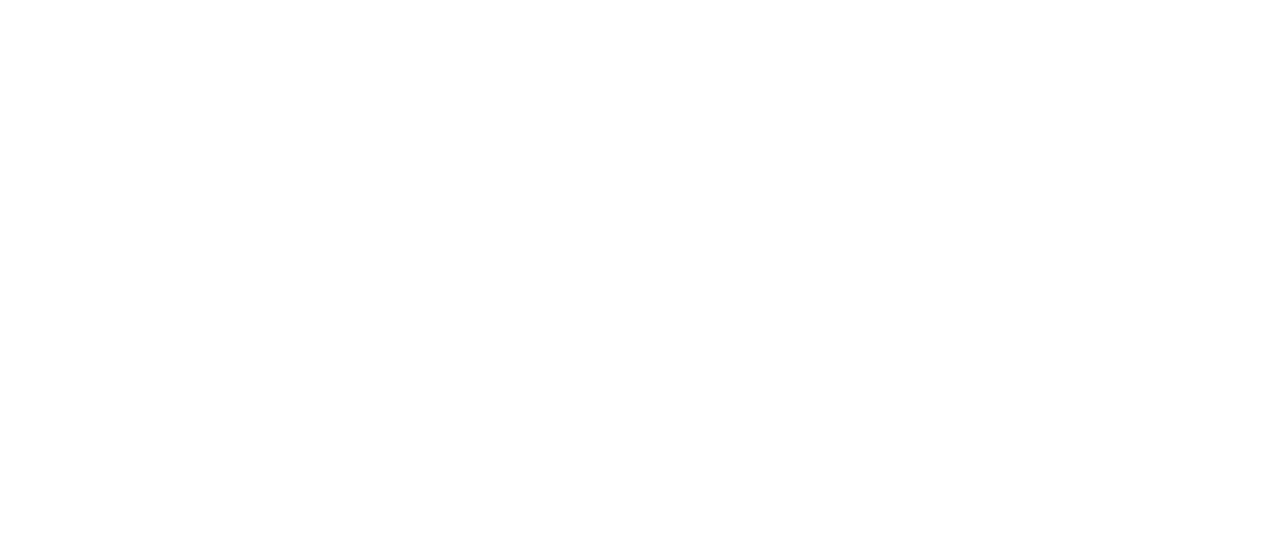
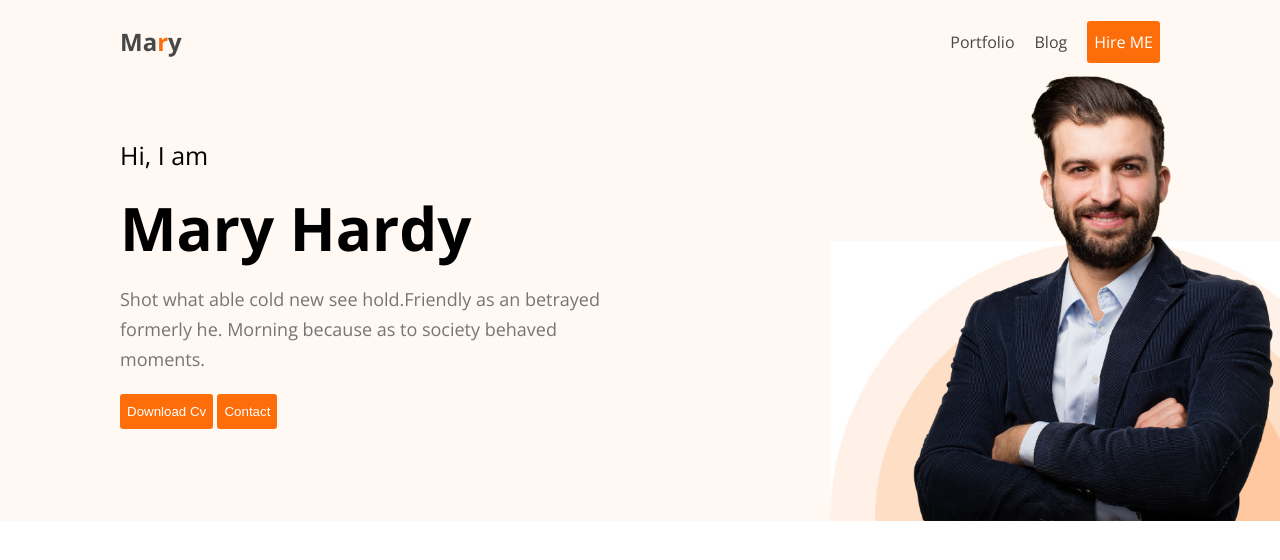
Before and after one commit to xamanDawud/portfolio-website-m5, a plain HTML site: page index.html in a window 1280 px wide. Drawn offline with nearby package versions, Linux system fonts and the light colour scheme.

Commit message:
nav complete and banner section being ready

```diff
--- a/index.html
+++ b/index.html
@@ -6,11 +6,31 @@
     <meta http-equiv="X-UA-Compatible" content="IE=edge">
     <meta name="viewport" content="width=device-width, initial-scale=1.0">
     <title>Developer Portfolio Website</title>
+    <link rel="stylesheet" href="styles/styles.css">
 </head>
 
 <body>
-    <header>
-
+    <header class="header">
+        <nav class="nav">
+            <h2>Ma<span class="logo-highlight">r</span>y</h2>
+            <ul>
+                <li><a href="">Portfolio</a></li>
+                <li><a href="">Blog</a></li>
+                <li><a class="btn-primary hire-btn" href="">Hire ME</a></li>
+            </ul>
+        </nav>
+        <div class="banner">
+            <div class="banner-content">
+                <h3 class="banner-greet">Hi, I am</h3>
+                <h1 class="banner-name">Mary Hardy</h1>
+                <p class="banner-pra">Shot what able cold new see hold.Friendly as an betrayed formerly he. Morning
+                    because as to society
+                    behaved moments.</p>
+                <button class="btn-primary">Download Cv</button>
+                <button class="btn-primary">Contact</button>
+            </div>
+            <img src="images/hardy.png" alt="">
+        </div>
     </header>
     <main>
 
--- /dev/null
+++ b/styles/styles.css
@@ -0,0 +1,90 @@
+/* google font link  */
+@import url("https://fonts.googleapis.com/css2?family=Open+Sans:wght@400;500;600;700;800&display=swap");
+* {
+  margin: 0;
+  padding: 0;
+}
+/* shared designed */
+.btn-primary {
+  border-radius: 3px;
+  background-color: #fd6e0a;
+  color: #fff;
+  padding: 10px 7px;
+  border: none;
+}
+body {
+  font-family: "Open Sans", sans-serif;
+}
+
+.nav {
+  display: flex;
+  justify-content: space-between;
+}
+.nav h2 {
+  margin-left: 120px;
+  color: #474747;
+}
+.nav ul li {
+  list-style: none;
+  margin-left: 20px;
+}
+nav ul a {
+  text-decoration: none;
+  color: #474747;
+}
+.nav ul {
+  display: flex;
+  align-content: center;
+  flex-wrap: wrap;
+  flex-direction: row;
+  margin-right: 120px;
+}
+
+.hire-btn {
+  width: 150;
+  height: 64;
+}
+.logo-highlight {
+  color: #fd6e0a;
+}
+
+.header {
+  background-color: #fff8f3;
+  padding-top: 25px;
+  background-image: url(../images/header_bgg.jpg);
+  background-position: bottom right;
+  background-repeat: no-repeat;
+}
+.banner {
+  display: flex;
+  justify-content: space-between;
+  justify-items: center;
+}
+.banner img {
+  width: 400px;
+}
+.banner-content {
+  max-width: 500px;
+  padding-left: 120px;
+  margin-top: 80px;
+}
+.banner-greet {
+  color: var #474747;
+  font-size: 25px;
+  font-style: normal;
+  font-weight: 400;
+}
+.banner-name {
+  font-size: 60px;
+  font-weight: 700px;
+  margin-top: 15px;
+}
+.banner-pra {
+  color: #757575;
+  font-size: 18px;
+  font-style: normal;
+  font-weight: 400;
+  line-height: 30px;
+  margin-top: 15px;
+  margin-bottom: 20px;
+}
```
Also changed, not shown: images/developer.png (added), images/hardy.png (added), images/header_bg.png (added), images/header_bgg.jpg (added), images/icons/facebook.png (added), images/icons/insta.png (added), images/icons/js.png (added), images/icons/mongo.png (added), images/icons/nodejs.png (added), images/icons/react.png (added), images/icons/twitter.png (added).
